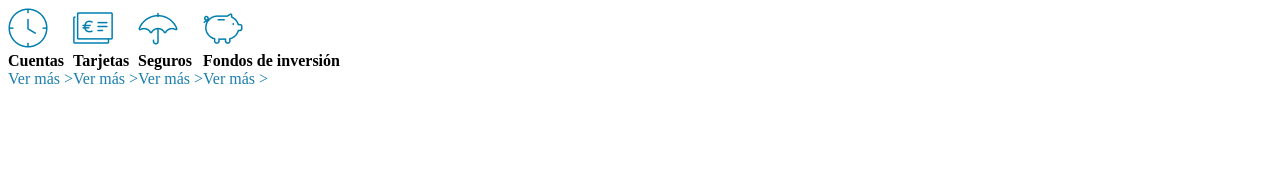
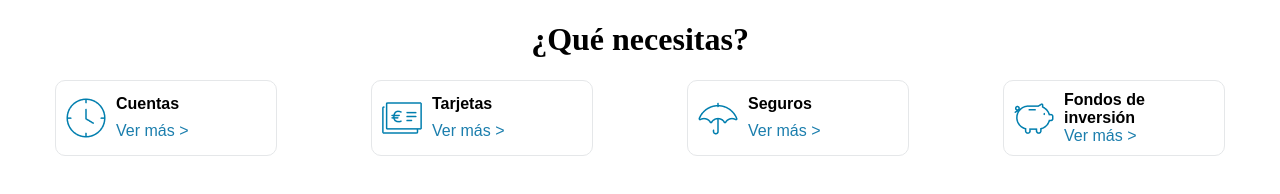
Before and after one commit to SergiNMG/XaicaBanc, a plain HTML site: page html/layout1.html in a window 1280 px wide. Drawn offline with Linux system fonts and the light colour scheme.

Commit message:
first loyout added

```diff
--- a/css/layout1.css
+++ b/css/layout1.css
@@ -2,21 +2,53 @@
     --color-primary: #1b7ead;
     --color-dark: #212529ff;
     --color-light: #ffffff;
+    --color-border: #E5E7E9;
+    --color-border__shadow: #D7DBDD;
+}
+
+.l-title{
+    text-align: center;
 }
 
 .l-section{
-    --l-section-color: var(--color-dark);
+    display: flex;
+    flex-direction: row;
+    justify-content: space-around;
+    width: 100%;
+}
 
-    width: 100%;
-    overflow: hidden;
-    display: inline-flex;
+.c-card{
+    font-family: Arial, Helvetica, sans-serif;
+    border: 1px solid var(--color-border);
+    border-radius: 10px;
+    display: grid;
+    grid-template-areas:
+        "image title"
+        "image ref";
+
+    width: 200px;
     align-items: center;
+    align-content: stretch;
+    justify-content: start;
+    padding: 10px;
+    transition: box-shadow 0.3s;
+}
+
+.c-card:hover{
+    box-shadow: 0 3px 10px rgba(0, 0, 0, 0.3);
+}
+
+.c-card__image{
+    grid-area: image;
+    margin-right: 10px;
 }
 
 .c-card__title {
     font-weight: bold;
+    grid-area: title;
 }
 
 .c-card__ref{
     color: var(--color-primary);
+    grid-area: ref;
 }
--- a/html/layout1.html
+++ b/html/layout1.html
@@ -7,7 +7,10 @@
     <title>Layout1</title>
 </head>
 <body>
-    <section class="l-section l-section--1">
+    <div class="l-title">
+        <h1>¿Qué necesitas?</h1>
+    </div>
+    <section class="l-section">
         <div class="c-card">
             <img class="c-card__image" src="../img/reloj.png">
             <div class="c-card__title">Cuentas</div>
```
